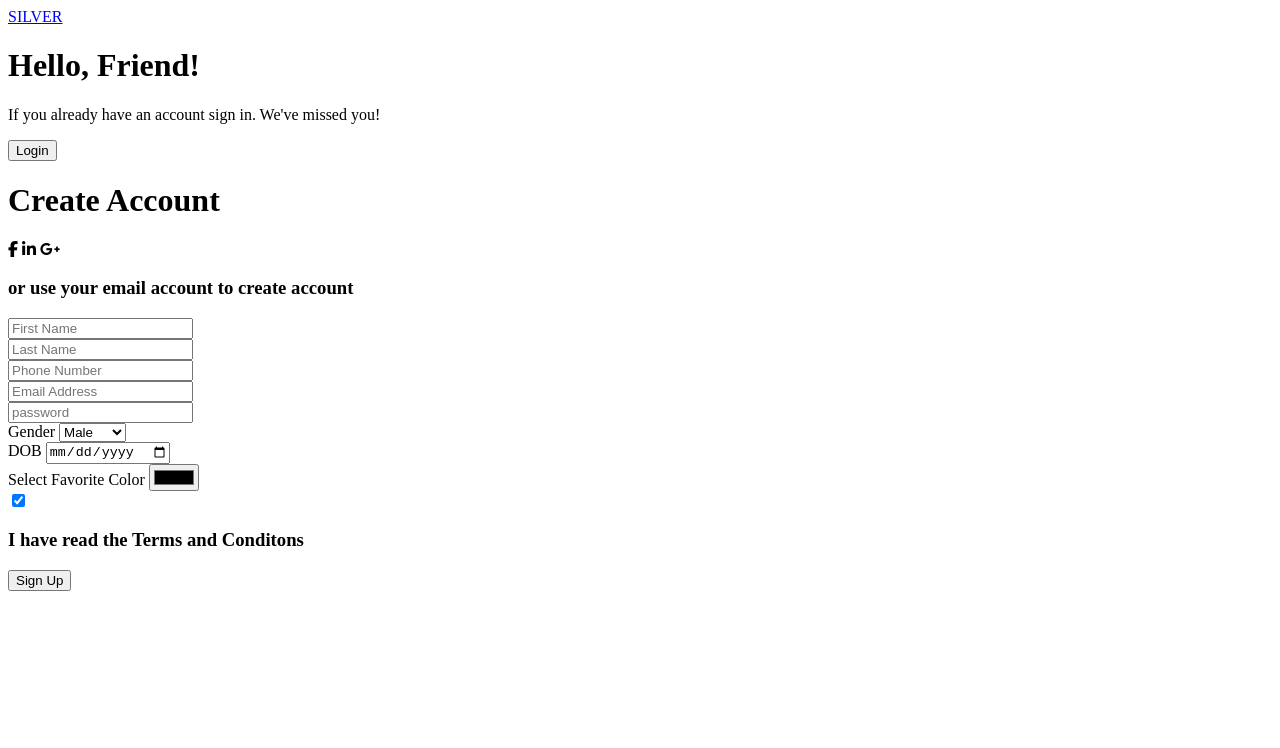
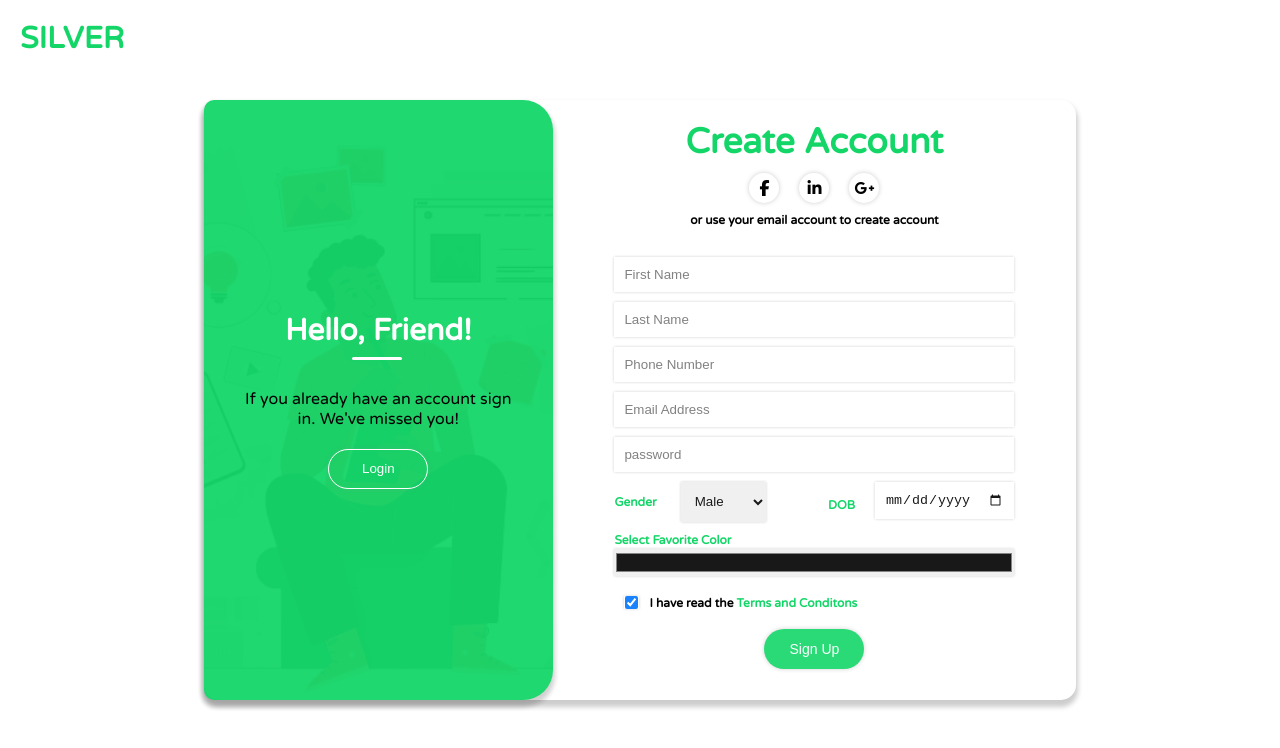
Before and after one commit to SilverBeing/Registration-Page, a plain HTML site: page index.html in a window 1280 px wide. Drawn offline with Linux system fonts and the light colour scheme.

Commit message:
Onboarding Page Project
This is the desktop Version Only

```diff
--- /dev/null
+++ b/style.css
@@ -0,0 +1,261 @@
+@import url("https://fonts.googleapis.com/css2?family=Open+Sans:ital,wght@0,400;0,500;0,600;0,700;0,800;1,400;1,500;1,600;1,800&family=Varela+Round&display=swap");
+* {
+	margin: 0;
+	padding: 0;
+	box-sizing: border-box;
+}
+body {
+	font-family: "Varela Round", sans-serif;
+	height: 100vh;
+	width: 100%;
+	display: flex;
+	justify-content: center;
+	align-items: center;
+	flex-direction: column;
+}
+header {
+	position: absolute;
+	top: 20px;
+	left: 20px;
+}
+header a {
+	color: #14d668 !important;
+	font-size: 30px;
+	text-decoration: none;
+	font-weight: 800;
+
+}
+.content {
+	display: flex;
+	max-width: 1400px;
+	width: 100%;
+	border-radius: 15px;
+	box-shadow: 0px 5px 5px 2px rgba(0, 0, 0, 0.2);
+	justify-content: center;
+	align-items: center;
+}
+.greeting {
+	width: 40%;
+	background-image: url(./media/4567334-removebg-preview.png);
+	background-position: center;
+	background-size: cover;
+	height: 600px;
+	display: flex;
+	justify-content: center;
+	align-items: center;
+	flex-direction: column;
+	text-align: center;
+	position: relative;
+	isolation: isolate;
+}
+.box {
+	display: flex;
+	margin-right: 20px;
+}
+.box label {
+	margin-left: 20px;
+}
+.signup-content,
+.sign-in-content {
+	width: 60%;
+	display: flex;
+	flex-direction: column;
+	justify-content: center;
+	align-items: center;
+
+}
+#heading {
+	color: #14d668;
+    font-weight: bolder;
+    font-size: 35px;
+}
+form {
+	display: flex;
+	justify-content: center;
+	flex-direction: column;
+	width: 400px;
+	margin-top: 30px;
+}
+.color input {
+	padding: 0 !important;
+}
+
+.icons {
+	margin: 10px;
+	display: flex;
+}
+button{
+    color: white;
+}
+.icons i {
+	width: 30px;
+	height: 30px;
+	border-radius: 50%;
+	box-shadow: 0px 0px 5px rgba(0, 0, 0, 0.2);
+	display: flex;
+	justify-content: center;
+	align-items: center;
+	padding: 10px;
+	margin: 0 10px;
+}
+.caption h3 {
+	font-size: 12px;
+}
+
+.info {
+	display: flex;
+	width: 100%;
+}
+.dob {
+	display: flex;
+	margin-left: auto;
+	align-items: center;
+	justify-content: center;
+}
+
+label {
+	font-size: 12px;
+	text-align: center;
+	margin-right: 20px;
+	font-weight: 600;
+    color:#14d668;
+}
+input {
+	width: 100%;
+	margin-bottom: 10px;
+	border: none;
+	box-shadow: 0px 0px 3px rgba(0, 0, 0, 0.2);
+	padding: 10px;
+	opacity: 0.9;
+}
+select,
+option {
+	border: none;
+	box-shadow: 0px 0px 3px rgba(0, 0, 0, 0.2);
+	padding: 10px;
+	opacity: 0.9;
+	height: 40px;
+}
+.checkbox {
+	display: flex;
+	padding: 10px;
+}
+.checkbox input {
+	width: 15px !important;
+}
+.checkbox h3 {
+	font-size: 12px;
+	margin-left: 10px;
+}
+.checkbox span {
+	color: #14d668;
+}
+.text {
+	color: #14d668 !important;
+}
+.image {
+	width: 400px;
+	margin: auto;
+}
+.images {
+	margin: auto;
+	width: 100%;
+	display: flex;
+	justify-content: center;
+}
+.body {
+	margin-top: -20%;
+	text-align: center;
+}
+.body button {
+	margin-bottom: 20%;
+	margin-top: 32px;
+	width: 200px;
+	height: 40px;
+	border-radius: 20px;
+	border: none;
+	background-color: #14d668;
+	box-shadow: 0px 0px 5px rgba(0, 0, 0, 0.2);
+}
+.body p {
+	width: 50%;
+	text-align: center;
+	margin: auto;
+}
+.body h1 {
+	margin-top: 20px;
+	margin-bottom: 25px;
+}
+.confirm {
+	display: flex;
+	width: 800px;
+	flex-direction: column;
+	justify-content: center;
+	align-items: center;
+}
+
+.greeting::after {
+	content: "";
+	position: absolute;
+	inset: 0;
+	background-color: #14d668;
+	background-image: cover;
+	display: block;
+	width: 100%;
+	height: 100%;
+	z-index: -1;
+	opacity: 0.95;
+	border-top-left-radius: 10px;
+	border-bottom-left-radius: 10px;
+	border-top-right-radius: 30px;
+	border-bottom-right-radius: 30px;
+	box-shadow: 0px 5px 5px 2px rgba(0, 0, 0, 0.2);
+}
+.hello {
+	position: relative;
+	margin-bottom: 20px;
+}
+.hello h1 {
+	font-size: 30px;
+	color: white;
+}
+.greeting .hello::after {
+	content: "";
+	position: absolute;
+	display: block;
+	left: 36%;
+	right: 0;
+	top: 45px;
+	background-color: white;
+	width: 50px;
+	height: 3px;
+	border-radius: 2px;
+}
+.writeup {
+	width: 80%;
+	margin: 20px;
+}
+.writeup p {
+	font-size: 16px;
+}
+.greeting a button {
+	width: 100px;
+	height: 40px;
+	border-radius: 20px;
+	border: 1px solid white;
+	background-color: transparent;
+	box-shadow: 0px 0px 5px rgba(155, 150, 150, 0.2);
+}
+.button {
+	margin: auto;
+}
+.button input {
+	width: 100px;
+	height: 40px;
+	border-radius: 20px;
+	border: none;
+	background-color: #14d668;
+	box-shadow: 0px 0px 5px rgba(0, 0, 0, 0.2);
+	color: white;
+	font-size: 14px;
+}
```
Also changed, not shown: signin.html (added, +75 -0 lines), success.html (added, +32 -0 lines), index.html (line endings or trailing spaces), media/4567334-removebg-preview.png (added), media/5138237-removebg-preview.png (added), media/page.png (added), 1 other file.
